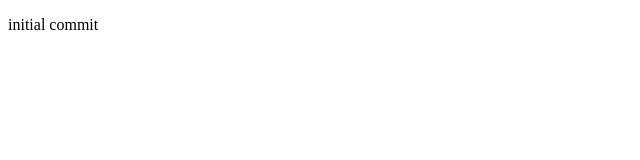
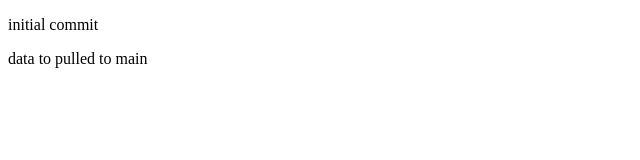
Before and after one commit to onuraym/git-branch-practice, a plain HTML site: page index.html in a window 1280 px wide. Shown: the whole page, without its empty margins (0-640 px from the left). Drawn offline with Linux system fonts and the light colour scheme.

Commit message:
added data to be pulled

```diff
--- a/index.html
+++ b/index.html
@@ -8,5 +8,6 @@
 </head>
 <body>
   <p>initial commit</p>
+  <p>data to pulled to main</p>
 </body>
 </html>
```
